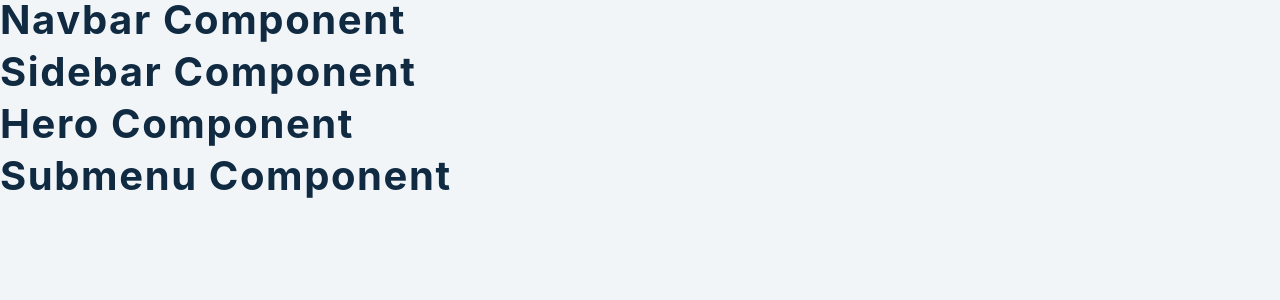
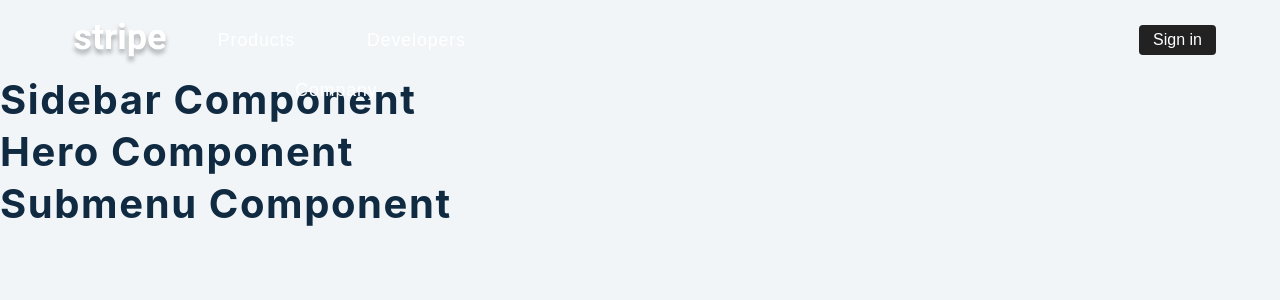
Before and after one commit to Annie-Huang/react-projects, a React (Create React App) app in the folder 13-stripe-submenus/: page / in a window 1280 px wide. Shown: the top 300 px of the page. Built offline with nearby package versions, Linux system fonts and the light colour scheme.

Commit message:
Use useGlobalContext in Navbar.js and create template.

```diff
--- a/13-stripe-submenus/src/Navbar.js
+++ b/13-stripe-submenus/src/Navbar.js
@@ -1,9 +1,32 @@
-import React from 'react'
-import logo from './images/logo.svg'
-import { FaBars } from 'react-icons/fa'
+import React from 'react';
+import logo from './images/logo.svg';
+import { FaBars } from 'react-icons/fa';
+import { useGlobalContext } from './context';
 
 const Navbar = () => {
-  return <h2>navbar component</h2>
-}
+  const { openSidebar, openSubmenu, closeSubmenu } = useGlobalContext();
 
-export default Navbar
+  return (
+    <nav className='nav'>
+      <div className='nav-center'>
+        <div className='nav-header'>
+          <img src={logo} className='nav-logo' alt='stripe' />
+          <button className='btn toggle-btn' onClick={openSidebar}>
+            <FaBars />
+          </button>
+        </div>
+        <ul className='nav-links'>
+          <li>
+            {/* The button text need to match the page value of sublinks in data.js */}
+            <button className='link-btn'>products</button>
+            <button className='link-btn'>developers</button>
+            <button className='link-btn'>company</button>
+          </li>
+        </ul>
+        <button className='btn signin-btn'>Sign in</button>
+      </div>
+    </nav>
+  );
+};
+
+export default Navbar;
```
